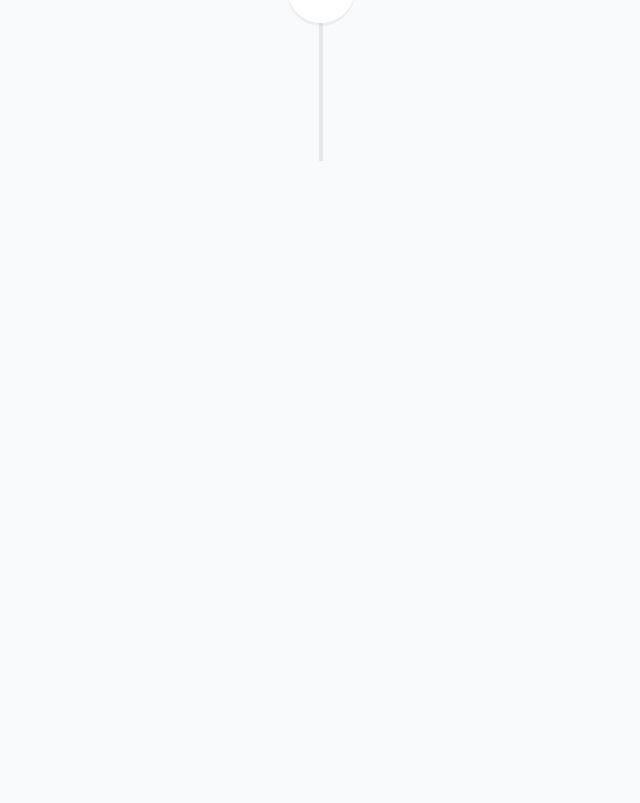
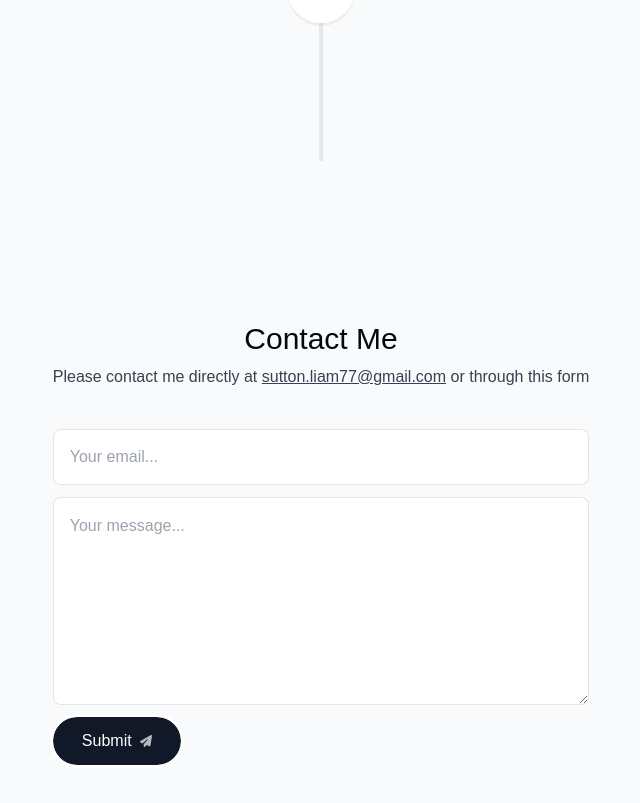
Before and after one commit to curm90/My-Dev-Portfolio, a Next.js app: page / in a window 1280 px wide. Shown: the part 3537-4340 px from the top of the page, without its empty margins (319-959 px from the left). Before the commit the page ends 3858 px from the top, so only its background shows below. Built offline with nearby package versions, Linux system fonts and the light colour scheme.

Commit message:
add contact form ui

```diff
--- a/src/app/page.tsx
+++ b/src/app/page.tsx
@@ -1,4 +1,5 @@
 import About from '@/components/About';
+import ContactForm from '@/components/ContactForm';
 import Experience from '@/components/Experience';
 import Intro from '@/components/Intro';
 import Projects from '@/components/Projects';
@@ -14,6 +15,7 @@ export default function Home() {
       <Projects />
       <Skills />
       <Experience />
+      <ContactForm />
     </main>
   );
 }
--- /dev/null
+++ b/src/components/ContactForm.tsx
@@ -0,0 +1,35 @@
+import { FaPaperPlane } from 'react-icons/fa6';
+import SectionHeader from './SectionHeader';
+
+export default function ContactForm() {
+  return (
+    <section id='contact' className='w-[min(100%, 38rem)] mb-28 text-center sm:mb-40'>
+      <SectionHeader header='Contact me' />
+      <p className='-mt-6 text-gray-700'>
+        Please contact me directly at{' '}
+        <a href='mailto:sutton.liam77@gmail.com' className='underline'>
+          sutton.liam77@gmail.com
+        </a>{' '}
+        or through this form
+      </p>
+      <form className='mt-10 flex flex-col'>
+        <input
+          type='email'
+          className='borderBlack h-14 rounded-lg p-4'
+          placeholder='Your email...'
+        />
+        <textarea
+          placeholder='Your message...'
+          className='borderBlack my-3 h-52 rounded-lg p-4'
+        ></textarea>
+        <button
+          className='group flex h-[3rem] w-[8rem] items-center justify-center gap-2 rounded-full bg-gray-900 text-white outline transition-all hover:scale-105 hover:bg-gray-800 focus:scale-105 active:scale-100'
+          type='submit'
+        >
+          Submit{' '}
+          <FaPaperPlane className='text-xs opacity-70 transition-all group-hover:-translate-y-1 group-hover:translate-x-1' />
+        </button>
+      </form>
+    </section>
+  );
+}
--- a/src/components/Experience.tsx
+++ b/src/components/Experience.tsx
@@ -11,7 +11,7 @@ export default function Experience() {
   const { ref, isInView } = useSectionView('Experience', 0.5);
 
   return (
-    <section ref={ref} id='experience' className='mb-28 sm:mb-40'>
+    <section ref={ref} id='experience' className='mb-28 scroll-mt-28 sm:mb-40'>
       <SectionHeader header='My experience' />
       <VerticalTimeline lineColor='#e5e7eb'>
         {experience.map((exp, index) => (
```
